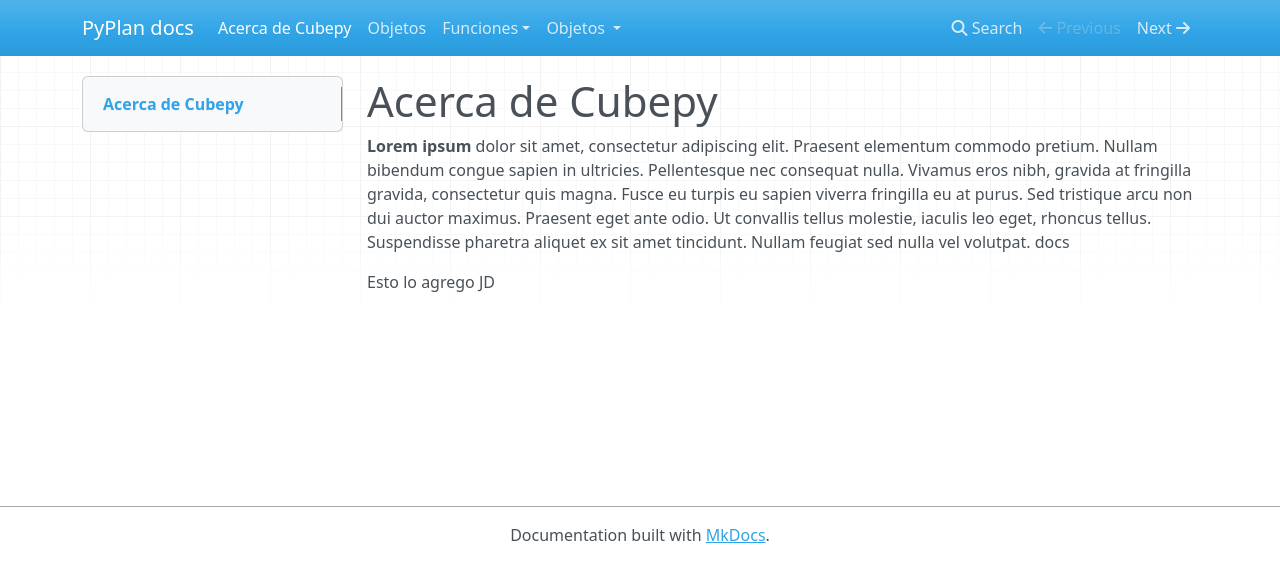
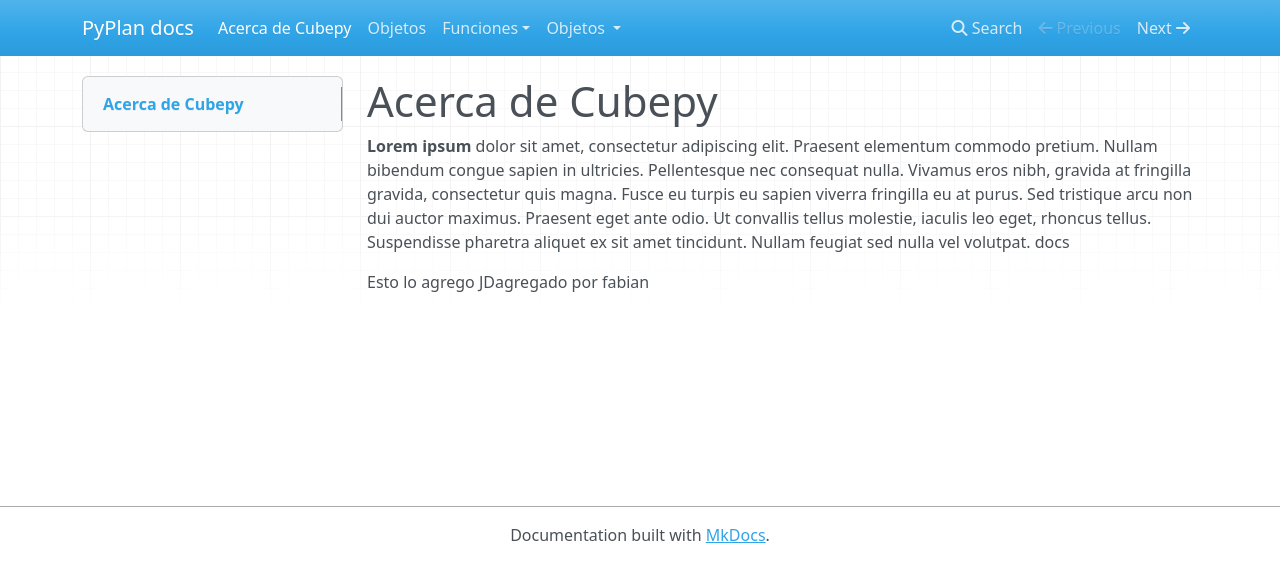
Before and after one commit to novix-sa/cubepy, an MkDocs documentation site: the page built from docs/index.md, in a window 1280 px wide. Shown: the top 582 px of the page. Built offline with MkDocs 1.6.1, drawn with Linux system fonts in a browser that asks for light colours; nearby versions of some CDN libraries.

Commit message:
docs/index.md updated from https://stackedit.io/

```diff
--- a/docs/index.md
+++ b/docs/index.md
@@ -3,8 +3,11 @@
 **Lorem ipsum** dolor sit amet, consectetur adipiscing elit. Praesent elementum commodo pretium. Nullam bibendum congue sapien in ultricies. Pellentesque nec consequat nulla. Vivamus eros nibh, gravida at fringilla gravida, consectetur quis magna. Fusce eu turpis eu sapien viverra fringilla eu at purus. Sed tristique arcu non dui auctor maximus. Praesent eget ante odio. Ut convallis tellus molestie, iaculis leo eget, rhoncus tellus. Suspendisse pharetra aliquet ex sit amet tincidunt. Nullam feugiat sed nulla vel volutpat. docs
 
 
-Esto lo agrego JD
+Esto lo agrego JDagregado por fabian
+
+
+
 <!--stackedit_data:
-eyJoaXN0b3J5IjpbLTEzMDM0MDQ1MTgsMTMzODIzMDgyMyw0Nj
+eyJoaXN0b3J5IjpbMTQyMjE3NDQwNiwtMTMwMzQwNDUxOCw0Nj
 YyMjQyNjAsOTAxNTM4MDk2LDI2ODIxNDYzNl19
 -->
```
